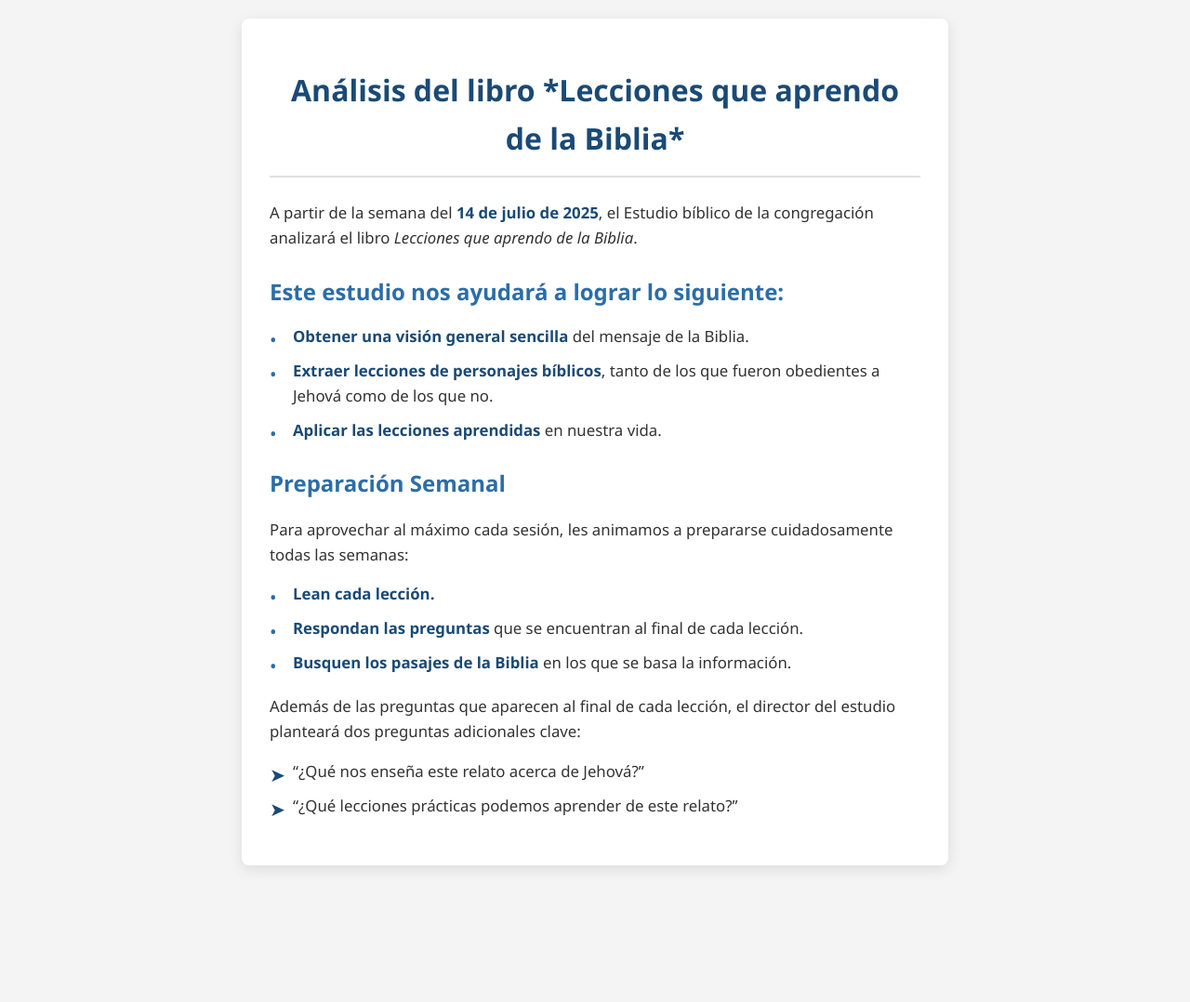
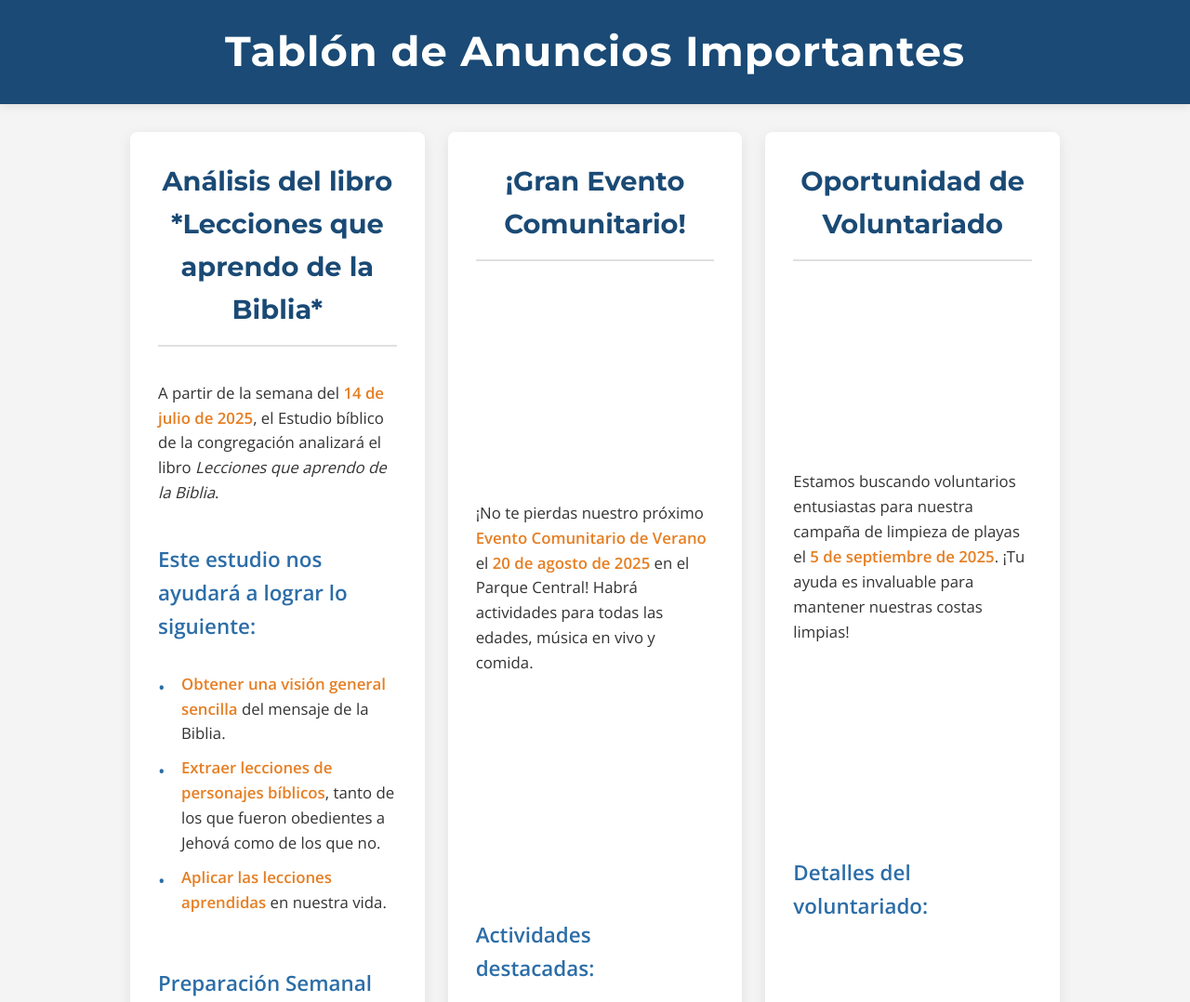
Before and after one commit to ageomatos/BC1529-anuncios, a plain HTML site: page index.html in a window 1280 px wide. Shown: the top 1078 px of the page at 93% size. Before the commit the page ends 951 px from the top, so only its background shows below. Drawn offline with nearby package versions, Linux system fonts and the light colour scheme.

Commit message:
Update index.html

```diff
--- a/index.html
+++ b/index.html
@@ -3,119 +3,192 @@
 <head>
     <meta charset="UTF-8">
     <meta name="viewport" content="width=device-width, initial-scale=1.0">
-    <title>Anuncio Importante: Estudio Bíblico</title>
+    <title>Página de Anuncios</title>
+    <link href="https://fonts.googleapis.com/css2?family=Montserrat:wght@400;600;700&family=Open+Sans:wght@400;600&display=swap" rel="stylesheet">
     <style>
-        body {
-            font-family: 'Segoe UI', 'Roboto', 'Helvetica Neue', Arial, sans-serif;
-            line-height: 1.6;
-            color: #333;
-            background-color: #f4f4f4;
-            margin: 0;
-            padding: 20px;
-            display: flex;
-            justify-content: center;
-            align-items: center;
-            min-height: 100vh; /* Ensures it takes full height of viewport */
-            box-sizing: border-box; /* Include padding in element's total width and height */
+        :root {
+            --primary-color: #1a4a75; /* Dark blue */
+            --secondary-color: #2c6da7; /* Medium blue */
+            --accent-color: #e67e22; /* Orange for highlights */
+            --text-color: #333;
+            --background-color: #f4f4f4;
+            --card-background: #ffffff;
+            --border-color: #e0e0e0;
         }
 
-        .announcement-container {
-            background-color: #ffffff;
+        body {
+            font-family: 'Open Sans', Arial, sans-serif;
+            line-height: 1.6;
+            color: var(--text-color);
+            background-color: var(--background-color);
+            margin: 0;
+            padding: 0;
+            box-sizing: border-box;
+        }
+
+        .container {
+            max-width: 1000px;
+            margin: 20px auto;
+            padding: 0 20px;
+        }
+
+        /* Header Styles */
+        header {
+            background-color: var(--primary-color);
+            color: #ffffff;
+            padding: 20px 0;
+            text-align: center;
+            box-shadow: 0 2px 10px rgba(0, 0, 0, 0.1);
+            margin-bottom: 30px;
+        }
+
+        header h1 {
+            margin: 0;
+            font-family: 'Montserrat', sans-serif;
+            font-size: 2.8em;
+            letter-spacing: 1px;
+        }
+
+        /* Announcement Grid */
+        .announcement-grid {
+            display: grid;
+            grid-template-columns: repeat(auto-fit, minmax(300px, 1fr));
+            gap: 25px;
+        }
+
+        /* Individual Announcement Card */
+        .announcement-card {
+            background-color: var(--card-background);
             padding: 30px;
             border-radius: 8px;
-            box-shadow: 0 4px 15px rgba(0, 0, 0, 0.1);
-            max-width: 700px;
-            width: 100%;
-            text-align: left;
+            box-shadow: 0 4px 15px rgba(0, 0, 0, 0.08);
+            display: flex;
+            flex-direction: column;
+            justify-content: space-between;
+            transition: transform 0.3s ease, box-shadow 0.3s ease;
         }
 
-        h1 {
-            color: #1a4a75; /* Dark blue for a professional look */
+        .announcement-card:hover {
+            transform: translateY(-5px);
+            box-shadow: 0 6px 20px rgba(0, 0, 0, 0.12);
+        }
+
+        .announcement-card h2 {
+            color: var(--primary-color);
+            font-family: 'Montserrat', sans-serif;
             text-align: center;
-            margin-bottom: 25px;
-            font-size: 2em;
-            border-bottom: 2px solid #e0e0e0;
+            margin-top: 0;
+            margin-bottom: 20px;
+            font-size: 1.8em;
+            border-bottom: 2px solid var(--border-color);
             padding-bottom: 15px;
         }
 
-        h2 {
-            color: #2c6da7; /* Slightly lighter blue */
+        .announcement-card h3 {
+            color: var(--secondary-color);
             margin-top: 25px;
             margin-bottom: 15px;
-            font-size: 1.5em;
+            font-size: 1.4em;
         }
 
-        p {
+        .announcement-card p {
             margin-bottom: 15px;
             font-size: 1.05em;
         }
 
-        ul {
-            list-style-type: none; /* Remove default bullet points */
+        .announcement-card ul {
+            list-style-type: none;
             padding-left: 0;
             margin-bottom: 20px;
         }
 
-        ul li {
+        .announcement-card ul li {
             position: relative;
             padding-left: 25px;
             margin-bottom: 10px;
             font-size: 1.05em;
         }
 
-        ul li:before {
-            content: '•'; /* Custom bullet point */
-            color: #2c6da7; /* Bullet color */
+        .announcement-card ul li:before {
+            content: '•';
+            color: var(--secondary-color);
             font-size: 1.2em;
             position: absolute;
             left: 0;
             top: 0;
         }
 
-        ul.questions li:before {
-            content: '➤'; /* Custom bullet for questions */
-            color: #1a4a75;
+        .announcement-card ul.questions li:before {
+            content: '➤';
+            color: var(--primary-color);
         }
 
-        strong {
-            color: #1a4a75; /* Emphasize bold text with dark blue */
+        .announcement-card strong {
+            color: var(--accent-color); /* Highlight important text */
         }
 
         /* Responsive adjustments */
-        @media (max-width: 600px) {
-            body {
-                padding: 10px;
+        @media (max-width: 768px) {
+            header h1 {
+                font-size: 2.2em;
             }
-            .announcement-container {
-                padding: 20px;
+
+            .announcement-card {
+                padding: 25px;
             }
-            h1 {
-                font-size: 1.7em;
-                margin-bottom: 20px;
+
+            .announcement-card h2 {
+                font-size: 1.5em;
             }
-            h2 {
-                font-size: 1.3em;
+
+            .announcement-card h3 {
+                font-size: 1.2em;
             }
-            p, ul li {
+
+            .announcement-card p,
+            .announcement-card ul li {
                 font-size: 0.95em;
+            }
+        }
+
+        @media (max-width: 480px) {
+            header {
+                padding: 15px 0;
+            }
+
+            header h1 {
+                font-size: 1.8em;
+            }
+
+            .container {
+                padding: 0 15px;
+            }
+
+            .announcement-grid {
+                gap: 15px;
             }
         }
     </style>
 </head>
 <body>
-    <div class="announcement-container">
-        <h1>Análisis del libro *Lecciones que aprendo de la Biblia*</h1>
+    <header>
+        <h1>Tablón de Anuncios Importantes</h1>
+    </header>
 
+    <div class="container">
+        <div class="announcement-grid">
+            <div class="announcement-card">
+                <h2>Análisis del libro *Lecciones que aprendo de la Biblia*</h2>
                 <p>A partir de la semana del <strong>14 de julio de 2025</strong>, el Estudio bíblico de la congregación analizará el libro <em>Lecciones que aprendo de la Biblia</em>.</p>
 
-        <h2>Este estudio nos ayudará a lograr lo siguiente:</h2>
+                <h3>Este estudio nos ayudará a lograr lo siguiente:</h3>
                 <ul>
                     <li><strong>Obtener una visión general sencilla</strong> del mensaje de la Biblia.</li>
                     <li><strong>Extraer lecciones de personajes bíblicos</strong>, tanto de los que fueron obedientes a Jehová como de los que no.</li>
                     <li><strong>Aplicar las lecciones aprendidas</strong> en nuestra vida.</li>
                 </ul>
 
-        <h2>Preparación Semanal</h2>
+                <h3>Preparación Semanal</h3>
                 <p>Para aprovechar al máximo cada sesión, les animamos a prepararse cuidadosamente todas las semanas:</p>
                 <ul>
                     <li><strong>Lean cada lección.</strong></li>
@@ -129,5 +202,45 @@
                     <li>“¿Qué lecciones prácticas podemos aprender de este relato?”</li>
                 </ul>
             </div>
+
+            <div class="announcement-card">
+                <h2>¡Gran Evento Comunitario!</h2>
+                <p>¡No te pierdas nuestro próximo <strong>Evento Comunitario de Verano</strong> el <strong>20 de agosto de 2025</strong> en el Parque Central! Habrá actividades para todas las edades, música en vivo y comida.</p>
+                <h3>Actividades destacadas:</h3>
+                <ul>
+                    <li>Juegos y concursos para niños.</li>
+                    <li>Presentaciones musicales locales.</li>
+                    <li>Stands de comida y bebida.</li>
+                    <li>Feria de artesanías.</li>
+                </ul>
+                <p>¡Te esperamos para pasar un día inolvidable en familia!</p>
+            </div>
+
+            <div class="announcement-card">
+                <h2>Oportunidad de Voluntariado</h2>
+                <p>Estamos buscando voluntarios entusiastas para nuestra campaña de limpieza de playas el <strong>5 de septiembre de 2025</strong>. ¡Tu ayuda es invaluable para mantener nuestras costas limpias!</p>
+                <h3>Detalles del voluntariado:</h3>
+                <ul>
+                    <li>Punto de encuentro: Playa Boca Chica (entrada principal).</li>
+                    <li>Hora: 9:00 AM - 1:00 PM.</li>
+                    <li>Qué traer: Gorra, protector solar, botella de agua reutilizable.</li>
+                    <li>Se proporcionarán guantes y bolsas de basura.</li>
+                </ul>
+                <p>Para inscribirte o para más información, por favor contacta a María Rodríguez al <strong>809-555-1234</strong>.</p>
+            </div>
+
+            <div class="announcement-card">
+                <h2>Cierre Temporal de Biblioteca</h2>
+                <p>La biblioteca municipal estará <strong>cerrada por mantenimiento</strong> desde el <strong>1 de octubre de 2025 hasta el 15 de octubre de 2025</strong>. Disculpen las molestias que esto pueda ocasionar.</p>
+                <h3>Servicios afectados:</h3>
+                <ul>
+                    <li>Préstamo y devolución de libros.</li>
+                    <li>Acceso a salas de lectura.</li>
+                    <li>Uso de computadoras públicas.</li>
+                </ul>
+                <p>¡Esperamos verlos de nuevo a partir del 16 de octubre!</p>
+            </div>
+        </div>
+    </div>
 </body>
 </html>
```
Lines whose indentation alone changed are shown as unchanged.
